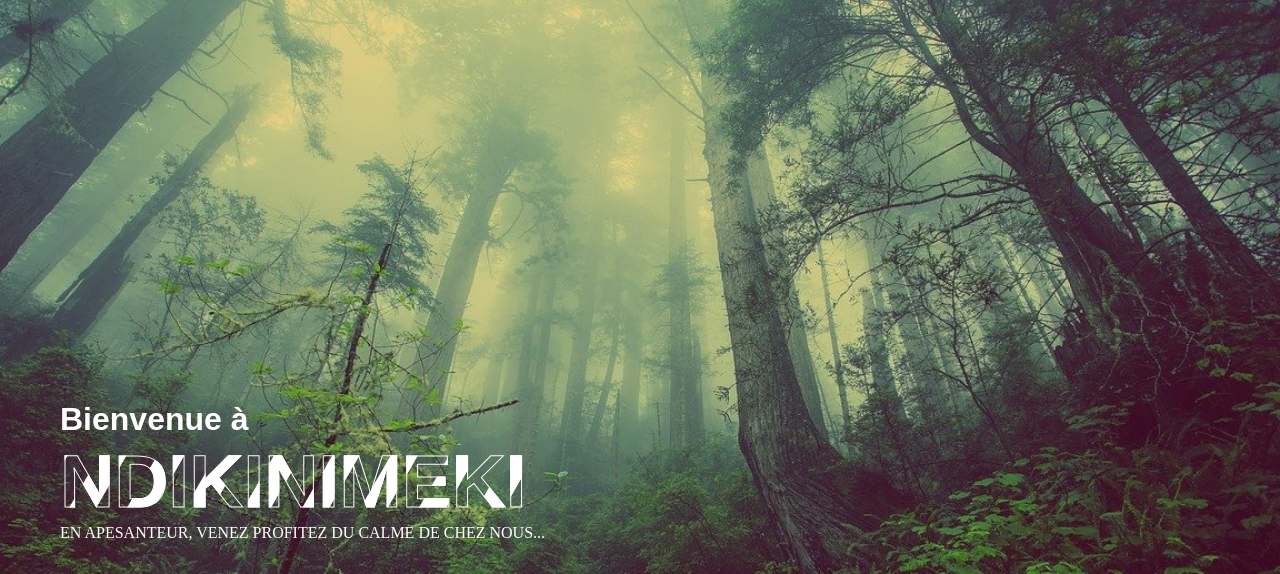
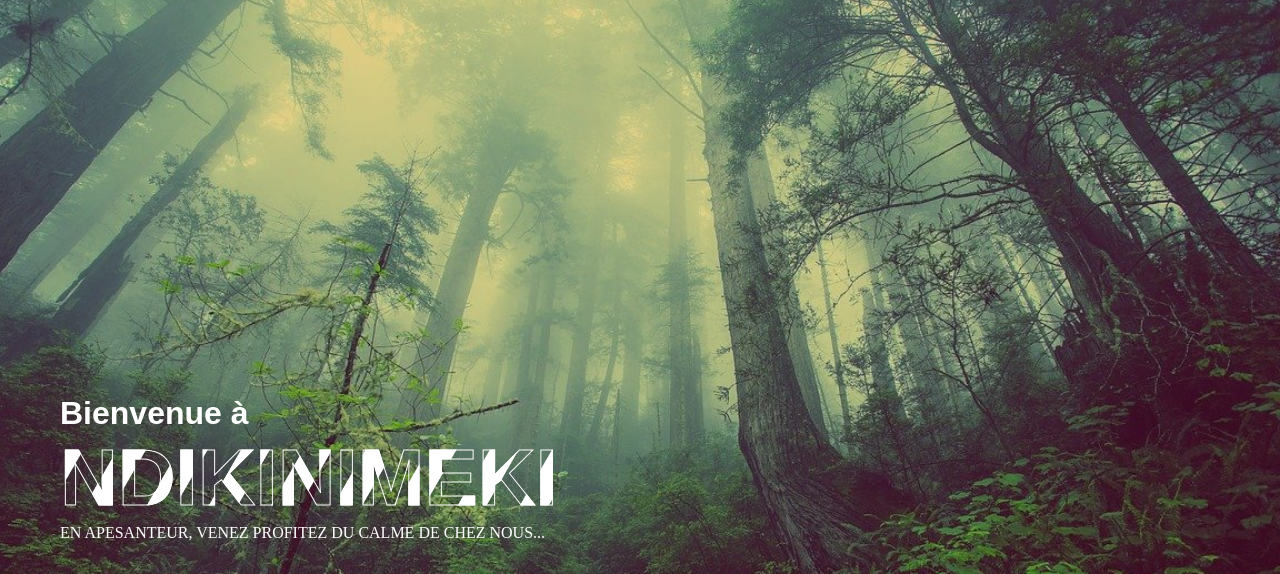
Before and after one commit to Hawa2109/Maquette_masked, a plain HTML site: page index.html in a window 1280 px wide. Shown: the part 86-660 px from the top of the page. Drawn offline with nearby package versions, Linux system fonts and the light colour scheme.

Commit message:
Update style.css

```diff
--- a/CSS/style.css
+++ b/CSS/style.css
@@ -74,15 +74,16 @@ header {
 
     span {
       display: inline-block;
-      font-size: 75px;
+      font-size: 80px;
       text-transform: uppercase;
       -webkit-text-stroke: 1px;
       background: url(../images/pattern.png);
+      background-position: 100% 100%;
       background-repeat: no-repeat;
-      background-size: cover;
+      background-size: 100%;
       -webkit-text-fill-color: transparent;
       background-clip: text;
-      animation: slide 3s linear 2s alternate infinite;
+      animation:3s ease-in-out infinite alternate both running slide ;
       cursor: pointer;
     }
   }
@@ -130,7 +131,7 @@ header {
     background-position: 0 0;
   }
   to {
-    background-position: -25% 100%;
+    background-position: 0% 100%;
   }
 }
 
```
